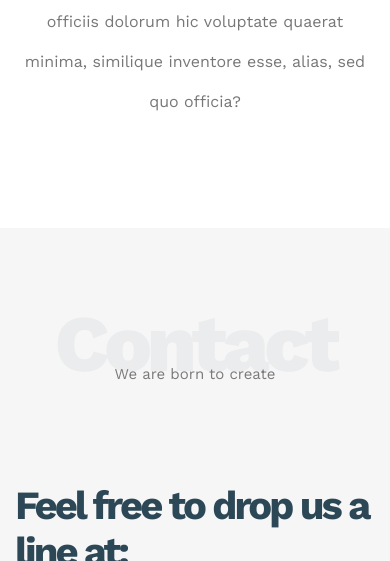
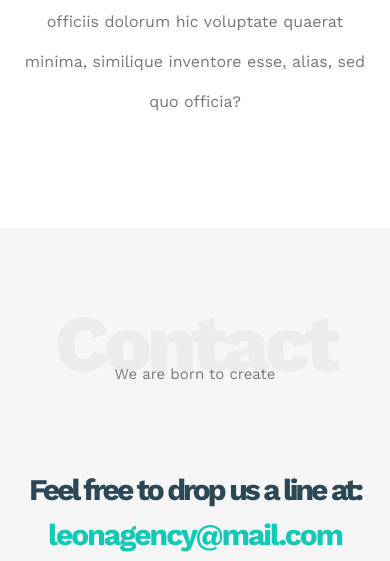
Before and after one commit to mdsabry/Template-One-By-Elzero, a plain HTML site: page index.html in a window 390 px wide. Shown: the part 5832-6393 px from the top of the page. Drawn offline with nearby package versions, Linux system fonts and the light colour scheme.

Commit message:
Finish Create First Template (HTML & CSS) By Elzero

```diff
--- a/css/leon.css
+++ b/css/leon.css
@@ -390,7 +390,6 @@ header .container  .links ul li:not(:last-child) a {
     align-items: center;
     padding: 30px 0;
     flex-direction: column;
-    flex: 1;
 }
 .six .container .info  h3{
     font-size: 40px;
@@ -398,14 +397,20 @@ header .container  .links ul li:not(:last-child) a {
     letter-spacing: -3;
     margin-bottom: 10px;
 }
-.six .container .info a{
-
-    font-size: 35px;
+.six .container .info .link{
+    display: block;
+    letter-spacing: -2;
+    font-size: 40px;
     font-weight: bold;
     color:  #10cab7;
 }
-.six .container .info .link{
-    letter-spacing: -2;
+@media (max-width:768px){
+    .six .container .info  h3{
+        font-size: 30px;
+    }
+    .six .container .info .link{
+        font-size: 30px;
+    }
 }
 .six .container .info .social i{
     color: #2c4755;
```
